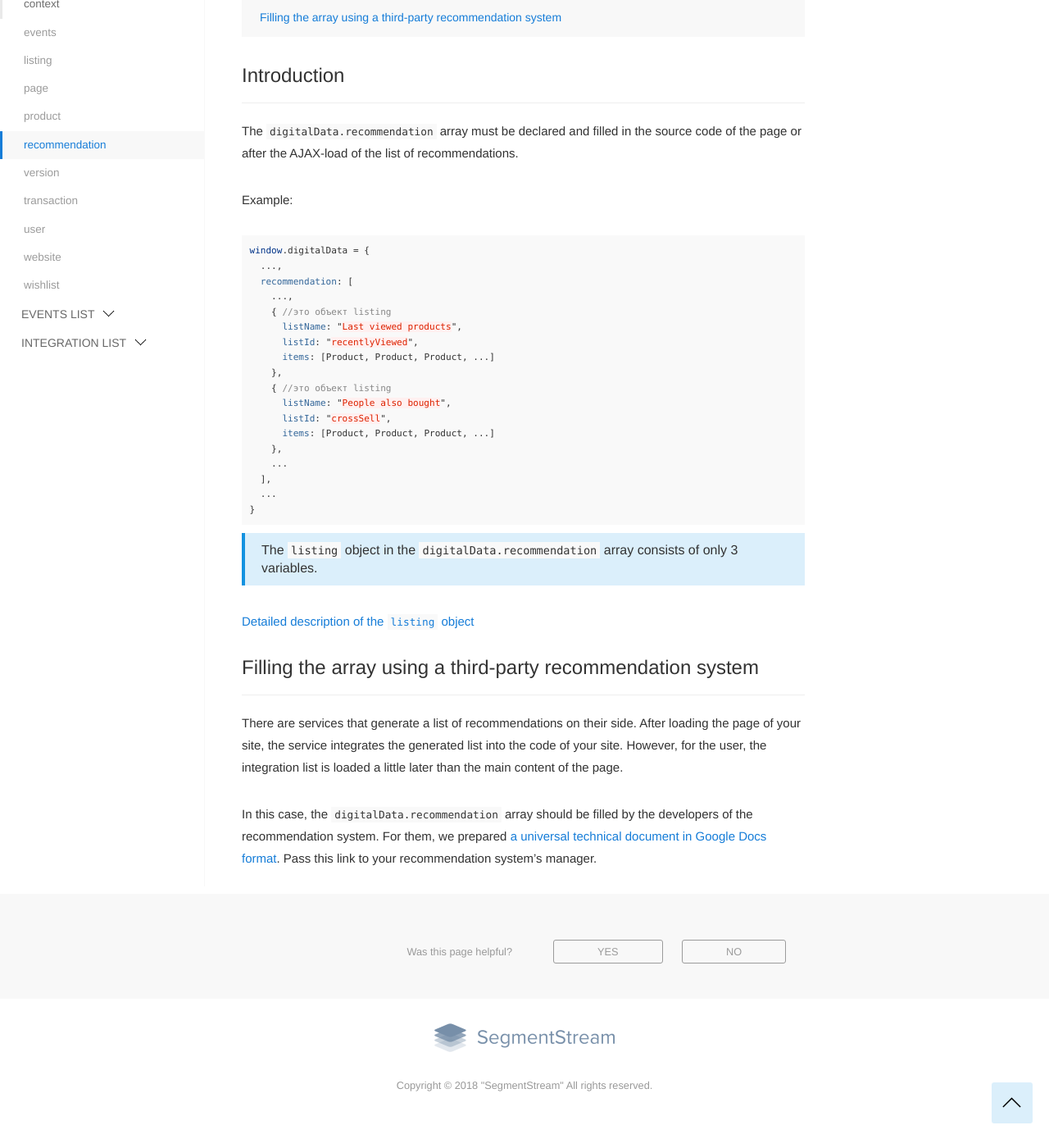
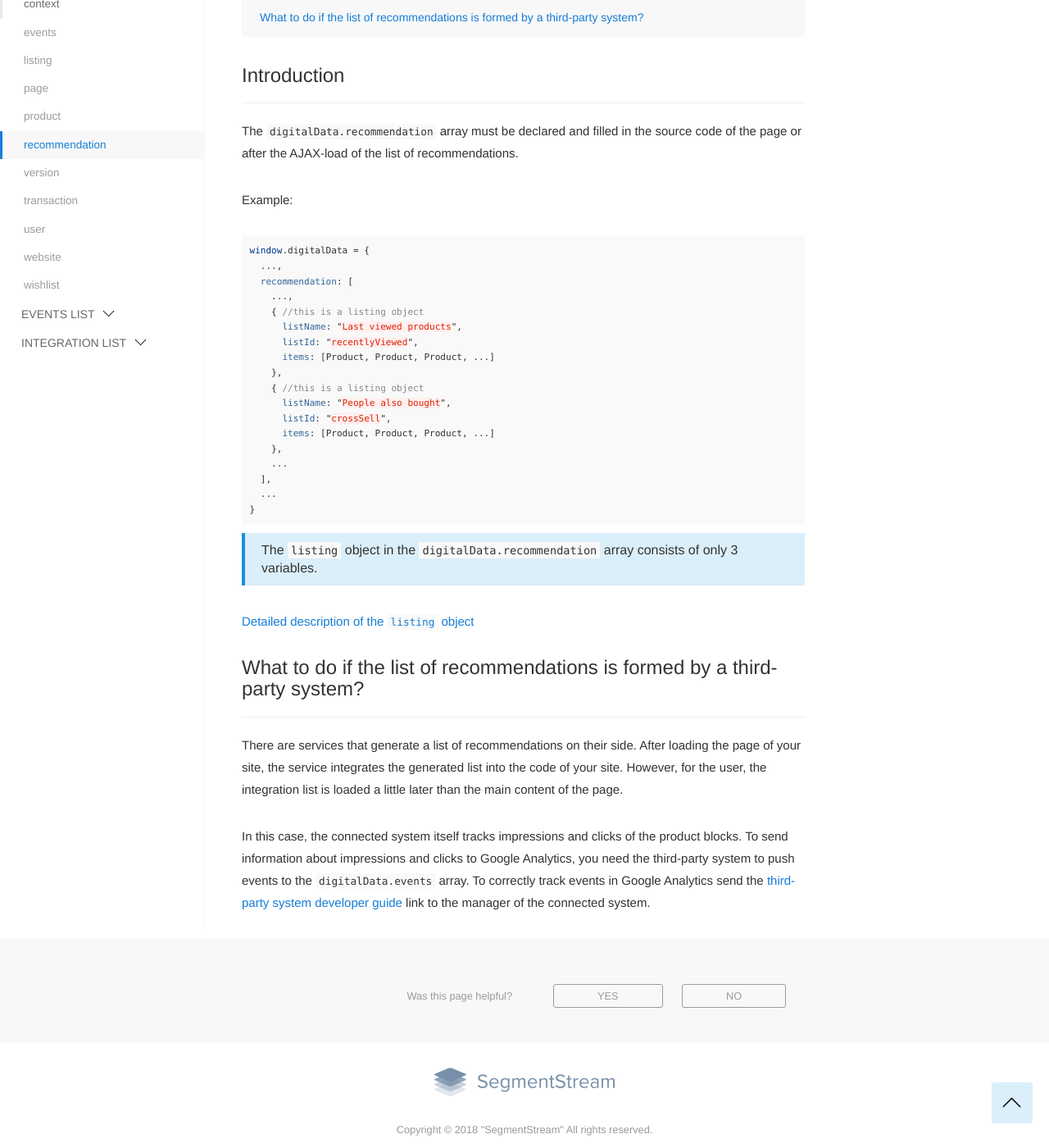
Before and after one commit to segmentstream-com/segmentstream-com.github.io, a Jekyll site: the page built from _docs/digitaldata/recommendation.md, in a window 1280 px wide and 1400 px high, scrolled down 357 px. Shown: the whole window at 82% size. Built offline with Jekyll 4.4.1, drawn with Linux system fonts in a browser that asks for light colours; nearby versions of some CDN libraries.

Commit message:
recommendation update

```diff
--- a/_docs/digitaldata/recommendation.md
+++ b/_docs/digitaldata/recommendation.md
@@ -11,7 +11,7 @@ The array `digitalData.recommendation` contains `listing` objects  that describe
 ------
 <ul class="page-navigation">
   <li><a href="#0">Introduction</a></li>
-  <li><a href="#1">Filling the array using a third-party recommendation system</a></li>
+  <li><a href="#1">What to do if the list of recommendations is formed by a third-party system?</a></li>
 </ul>
 
 
@@ -25,12 +25,12 @@ window.digitalData = {
   ...,
   recommendation: [
     ...,
-    { //это объект listing
+    { //this is a listing object
       listName: "Last viewed products",
       listId: "recentlyViewed",
       items: [Product, Product, Product, ...]
     },
-    { //это объект listing
+    { //this is a listing object
       listName: "People also bought",
       listId: "crossSell",
       items: [Product, Product, Product, ...]
@@ -45,9 +45,8 @@ window.digitalData = {
 
 [Detailed description of the `listing` object](/digitaldata/listing)
 
-### <a name="1"></a>Filling the array using a third-party recommendation system
+### <a name="1"></a>What to do if the list of recommendations is formed by a third-party system?
 ------
 There are services that generate a list of recommendations on their side. After loading the page of your site, the service integrates the generated list into the code of your site. However, for the user, the integration list is loaded a little later than the main content of the page.
 
-In this case, the `digitalData.recommendation` array should be filled by the developers of the recommendation system. For them, we prepared [a universal technical document in Google Docs format](https://docs.google.com/document/d/1WYBDLx6RLg6mPa_XBfeRmaPiiSzeI1Ion1AtnrZt6-E/edit?usp=sharing).
-Pass this link to your recommendation system's manager.
+In this case, the connected system itself tracks impressions and clicks of the product blocks. To send information about impressions and clicks to Google Analytics, you need the third-party system to push events to the `digitalData.events` array. To correctly track events in Google Analytics send the [third-party system developer guide](/for-developer/partners) link to the manager of the connected system.
```
